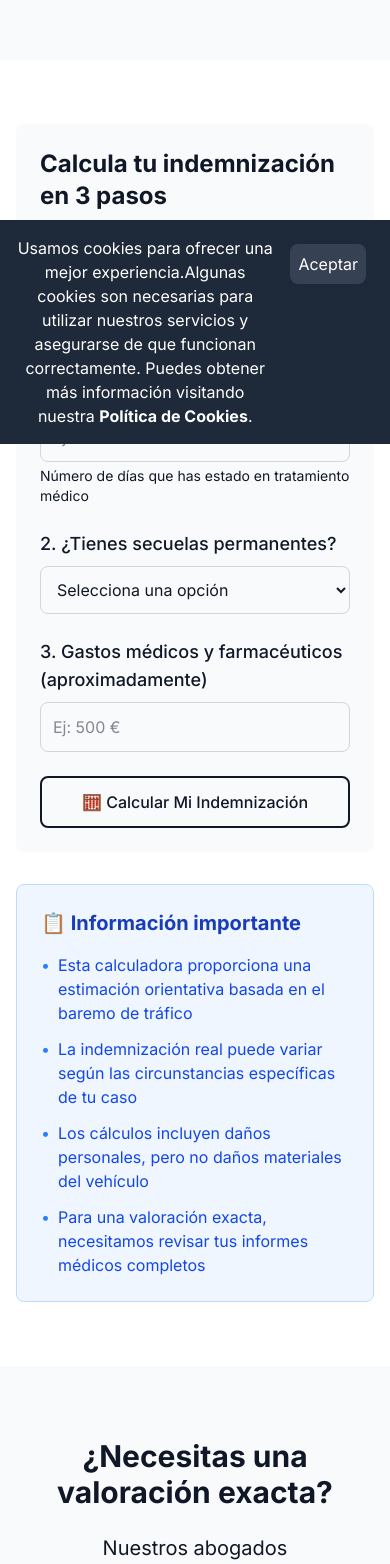
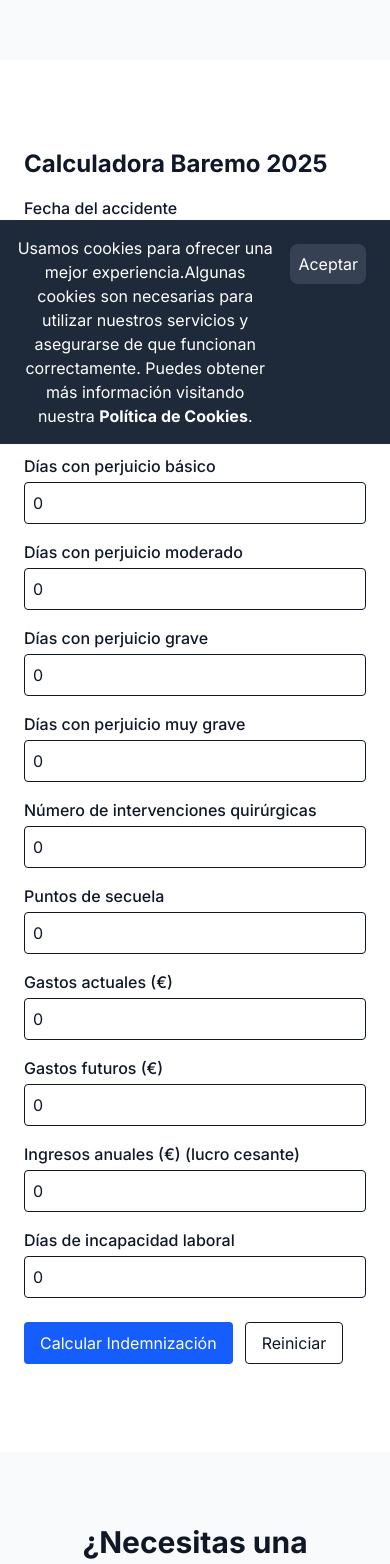
Before and after one commit to Jorgesdr/abesat.com, a Next.js app: page /calculadora-indemnizacion in a window 390 px wide. Shown: the part 400-1964 px from the top of the page. Built offline with nearby package versions, Linux system fonts and the light colour scheme.

Commit message:
Refactor indemnization calculator and update metadata for improved functionality and user experience

```diff
--- a/app/calculadora-indemnizacion/page.tsx
+++ b/app/calculadora-indemnizacion/page.tsx
@@ -128,3 +128,9 @@ export default function CalculadoraIndemnizacionPage() {
     </>
   )
 }
+
+/*
+https://www.amazon.es/HP-15-fd0188ns-Ordenador-port%C3%A1til-Operativo/dp/B0DK5W6TNY?th=1&linkCode=ll1&tag=app0fb0-21&linkId=fd6caff25425d497b740eccdccebaf57&language=es_ES&ref_=as_li_ss_tl
+https://www.amazon.es/HP-15-fd0188ns-Ordenador-port%C3%A1til-Operativo/dp/B0DK5W6TNY?th=1&ref_=nav_signin
+https://www.amazon.es/Libin-Pantalones-senderismo-pantalones-entrenamiento/dp/B08RYPNLG9?crid=H3L28ULBFFMP&dib=eyJ2IjoiMSJ9.0-W0AAKG4ZAi6IW1Br6XGDFPsqXJXGlhqySOmQnaT5E7TD0pggiTsdwOiD4erKqnvKKgbCySS5Geo3ONZmzePK5GEE7lqHP1dtov1kgJgA-7ecFoAALLDo9b6ktxN_1SYpLUdbSZ8rYiNPsrd6FT2cnQ-I7X0u-liYlK3PPawjlnqHuZz3IcYR6aiwYKKqskulDyCONxsQgaLE2ifZSebo96isXgPE0wrWlaVCbVv-yLyYnrLreuSBH3SauW7pSqS2KdUeifjg_NBIlVV_0eiLHOXpMqMdQF79YAyqQYQnM.em6k6_N9fV1jiSC8GmACkrKV_eHduK7V8iYgWnS7FV8&dib_tag=se&keywords=pantalon%2Bmonta%C3%B1a%2Bmujer&qid=1758210647&s=sports&sprefix=pantao%2Csporting%2C71&sr=1-5&th=1&psc=1&linkCode=ll1&tag=app0fb0-21&linkId=83f9105f3db9713f3f175c08223bc6db&language=es_ES&ref_=as_li_ss_tl
+https://www.amazon.es/Libin-Pantalones-senderismo-pantalones-entrenamiento/dp/B08RYPNLG9/ref=sr_1_5?crid=H3L28ULBFFMP&dib=eyJ2IjoiMSJ9.0-W0AAKG4ZAi6IW1Br6XGDFPsqXJXGlhqySOmQnaT5E7TD0pggiTsdwOiD4erKqnvKKgbCySS5Geo3ONZmzePK5GEE7lqHP1dtov1kgJgA-7ecFoAALLDo9b6ktxN_1SYpLUdbSZ8rYiNPsrd6FT2cnQ-I7X0u-liYlK3PPawjlnqHuZz3IcYR6aiwYKKqskulDyCONxsQgaLE2ifZSebo96isXgPE0wrWlaVCbVv-yLyYnrLreuSBH3SauW7pSqS2KdUeifjg_NBIlVV_0eiLHOXpMqMdQF79YAyqQYQnM.em6k6_N9fV1jiSC8GmACkrKV_eHduK7V8iYgWnS7FV8&dib_tag=se&keywords=pantalon%2Bmonta%C3%B1a%2Bmujer&qid=1758210647&s=sports&sprefix=pantao%2Csporting%2C71&sr=1-5&th=1&psc=1 */
--- a/app/components/Calculator.tsx
+++ b/app/components/Calculator.tsx
@@ -1,240 +1,366 @@
 "use client"
-import Link from "next/link"
 import { useState } from "react"
+import baremo from "../../data/baremo2025.json" // JSON con tabla completa
+
+type ResultadoDesglose = {
+  temporales: number
+  intervenciones: number
+  secuelas: number
+  gastoEmergente: number
+  lucroCesante: number
+  complementos: number
+  subtotal: number
+  factorActualizacion: number
+  total: number
+}
 
 export default function Calculator() {
-  const [diasCuracion, setDiasCuracion] = useState("")
-  const [tipoSecuela, setTipoSecuela] = useState("")
-  const [gastosMedicos, setGastosMedicos] = useState("")
-  const [resultado, setResultado] = useState<number | null>(null)
+  const [edad, setEdad] = useState<number>(35)
+  const [diasBasico, setDiasBasico] = useState<number>(0)
+  const [diasModerado, setDiasModerado] = useState<number>(0)
+  const [diasGrave, setDiasGrave] = useState<number>(0)
+  const [diasMuyGrave, setDiasMuyGrave] = useState<number>(0)
+  const [intervenciones, setIntervenciones] = useState<number>(0)
+  const [puntosSecuela, setPuntosSecuela] = useState<number>(0)
+  const [gastosActuales, setGastosActuales] = useState<number>(0)
+  const [gastosFuturos, setGastosFuturos] = useState<number>(0)
+  const [ingresosAnuales, setIngresosAnuales] = useState<number>(0)
+  const [diasIncapacidad, setDiasIncapacidad] = useState<number>(0)
+  const [fechaAccidente, setFechaAccidente] = useState<string>(
+    new Date().toISOString().slice(0, 10)
+  )
+  const [fechaDeterminacion, setFechaDeterminacion] = useState<string>(
+    new Date().toISOString().slice(0, 10)
+  )
+  const [resultado, setResultado] = useState<ResultadoDesglose | null>(null)
+
+  // Función para buscar valor de puntos según edad en el JSON de baremo
+  function buscarValorPuntosEdad(edad: number, puntos: number) {
+    const edades: number[] = (baremo as any).tabla_puntos_por_edad.edades
+    const puntosCols: number[] = (baremo as any).tabla_puntos_por_edad.puntos
+    const matriz: number[][] = (baremo as any).tabla_puntos_por_edad.matriz
+
+    // Buscar fila más próxima según edad
+    let filaIndex = 0
+    for (let i = 0; i < edades.length; i++) {
+      if (edad <= edades[i]) {
+        filaIndex = i
+        break
+      }
+      filaIndex = Math.min(i, matriz.length - 1)
+    }
+
+    // Buscar columna exacta o aproximar
+    const maxPuntosCol = puntosCols[puntosCols.length - 1]
+    if (puntos <= maxPuntosCol) {
+      const colIndex = puntosCols.indexOf(puntos)
+      if (colIndex >= 0 && matriz[filaIndex] && matriz[filaIndex][colIndex]) {
+        return matriz[filaIndex][colIndex]
+      }
+    }
+
+    // Aproximación proporcional
+    const ultimaCol = matriz[filaIndex][matriz[filaIndex].length - 1]
+    const factor = puntos / matriz[filaIndex].length
+    return Math.round(ultimaCol * factor)
+  }
 
   const calcularIndemnizacion = () => {
-    // Validar datos
-    if (!diasCuracion || !tipoSecuela) {
-      alert(
-        "Por favor, complete los campos obligatorios (días de curación y tipo de secuela)"
-      )
-      return
+    // 1. Lesiones temporales
+    const tarifa = (baremo as any).dias
+    const temporales =
+      diasBasico * tarifa.basico +
+      diasModerado * tarifa.moderado +
+      diasGrave * tarifa.grave +
+      diasMuyGrave * tarifa.muy_grave
+
+    // 2. Intervenciones
+    const intMin = (baremo as any).intervenciones.min
+    const intMax = (baremo as any).intervenciones.max
+    const intervencionesTotal = intervenciones * ((intMin + intMax) / 2)
+
+    // 3. Secuelas
+    const valorSecuelas = buscarValorPuntosEdad(edad, puntosSecuela)
+
+    // 4. Daño emergente
+    const gastoEmergente = gastosActuales + gastosFuturos
+
+    // 5. Lucro cesante
+    const lucroPorDias = (ingresosAnuales / 365) * diasIncapacidad
+
+    // 6. Complementos
+    let complementos = 0
+    const umbrales = (baremo as any).umbrales
+    if (puntosSecuela >= umbrales.puntaje_estetico) {
+      complementos += 12192.76
+    }
+    if (puntosSecuela >= umbrales.puntaje_psicofisico_indicador) {
+      complementos += 24385.53
     }
 
-    const dias = parseInt(diasCuracion)
-    const gastos = gastosMedicos ? parseInt(gastosMedicos) : 0
+    const subtotal =
+      temporales +
+      intervencionesTotal +
+      valorSecuelas +
+      gastoEmergente +
+      lucroPorDias +
+      complementos
 
-    // Cálculo según baremo aproximado (valores orientativos)
-    let indemnizacion = 0
+    // 7. Factor de actualización (Art. 40)
+    const fa = (baremo as any).actualizacion["2025"] || 1
+    const yearDet = new Date(fechaDeterminacion).getFullYear()
+    const yearAcc = new Date(fechaAccidente).getFullYear()
+    let factor = yearDet >= 2025 && yearAcc <= 2025 ? fa : 1
 
-    // Base por días de curación (aproximadamente 30€/día para los primeros 30 días)
-    indemnizacion += Math.min(dias, 30) * 30
+    const total = Math.round(subtotal * factor)
 
-    // Días restantes a menor tasa
-    if (dias > 30) {
-      indemnizacion += (dias - 30) * 20
+    setResultado({
+      temporales: Math.round(temporales),
+      intervenciones: Math.round(intervencionesTotal),
+      secuelas: Math.round(valorSecuelas),
+      gastoEmergente: Math.round(gastoEmergente),
+      lucroCesante: Math.round(lucroPorDias),
+      complementos: Math.round(complementos),
+      subtotal: Math.round(subtotal),
+      factorActualizacion: factor,
+      total,
+    })
   }
 
-    // Añadir por secuelas
-    switch (tipoSecuela) {
-      case "leve":
-        indemnizacion += 1000 // Secuelas leves
-        break
-      case "moderada":
-        indemnizacion += 5000 // Secuelas moderadas
-        break
-      case "grave":
-        indemnizacion += 15000 // Secuelas graves
-        break
-      default:
-        // No añadir nada para "no secuelas"
-        break
-    }
-
-    // Añadir gastos médicos
-    indemnizacion += gastos
-
-    setResultado(indemnizacion)
-  }
-
-  const resetearCalculadora = () => {
-    setDiasCuracion("")
-    setTipoSecuela("")
-    setGastosMedicos("")
+  const reset = () => {
+    setEdad(35)
+    setDiasBasico(0)
+    setDiasModerado(0)
+    setDiasGrave(0)
+    setDiasMuyGrave(0)
+    setIntervenciones(0)
+    setPuntosSecuela(0)
+    setGastosActuales(0)
+    setGastosFuturos(0)
+    setIngresosAnuales(0)
+    setDiasIncapacidad(0)
     setResultado(null)
   }
 
   return (
-    <div className="container mx-auto px-4">
-      <div className="max-w-4xl mx-auto">
-        <div className="bg-gray-50 dark:bg-gray-700 p-6 rounded-lg  mb-8">
-          <h2 className="text-2xl font-bold mb-4">
-            Calcula tu indemnización en 3 pasos
-          </h2>
-          <p className=" mb-6">
-            Completa los siguientes datos para obtener una estimación de tu
-            indemnización según el baremo legal vigente.
-          </p>
+    <div className="max-w-4xl mx-auto p-6">
+      <h1 className="text-2xl font-bold mb-4">Calculadora Baremo 2025</h1>
 
-          {/* Formulario de Calculadora */}
-          <form className="space-y-6">
-            {/* Días de curación */}
+      <div className="grid grid-cols-1 md:grid-cols-2 gap-4">
         <div>
-              <label className="block text-lg font-medium mb-2">
-                1. Días de curación (tiempo de recuperación)
+          <label htmlFor="fechaAccidente" className="block font-medium mb-1">
+            Fecha del accidente
+          </label>
+          <input
+            type="date"
+            value={fechaAccidente}
+            onChange={(e) => setFechaAccidente(e.target.value)}
+            className="w-full p-2 border rounded"
+          />
+        </div>
+        <div>
+          <label
+            htmlFor="fechaDeterminacion"
+            className="block font-medium mb-1"
+          >
+            Fecha de determinación
+          </label>
+          <input
+            type="date"
+            value={fechaDeterminacion}
+            onChange={(e) => setFechaDeterminacion(e.target.value)}
+            className="w-full p-2 border rounded"
+          />
+        </div>
+        <div>
+          <label htmlFor="edad" className="block font-medium mb-1">
+            Edad
           </label>
           <input
             type="number"
-                min="1"
-                max="365"
-                value={diasCuracion}
-                onChange={(e) => setDiasCuracion(e.target.value)}
-                placeholder="Ej: 30 días"
-                className="dark:bg-gray-800 w-full p-3 border border-gray-300 rounded-lg focus:ring-2 focus:ring-primary-500 focus:border-transparent"
+            value={edad}
+            onChange={(e) => setEdad(parseInt(e.target.value || "0"))}
+            placeholder="Edad"
+            className="w-full p-2 border rounded"
           />
-              <p className="text-sm  mt-1">
-                Número de días que has estado en tratamiento médico
-              </p>
         </div>
-
-            {/* Secuelas */}
         <div>
-              <label className="block text-lg font-medium mb-2">
-                2. ¿Tienes secuelas permanentes?
-              </label>
-              <select
-                value={tipoSecuela}
-                onChange={(e) => setTipoSecuela(e.target.value)}
-                className="w-full p-3 border border-gray-300 rounded-lg dark:bg-gray-800 focus:ring-2 focus:ring-primary-500 focus:border-transparent"
-              >
-                <option value="">Selecciona una opción</option>
-                <option value="no">No tengo secuelas</option>
-                <option value="leve">Secuelas leves (hasta 5%)</option>
-                <option value="moderada">Secuelas moderadas (5-15%)</option>
-                <option value="grave">Secuelas graves (más de 15%)</option>
-              </select>
-            </div>
-
-            {/* Gastos médicos */}
-            <div>
-              <label className="block text-lg font-medium mb-2">
-                3. Gastos médicos y farmacéuticos (aproximadamente)
+          <label htmlFor="diasBasico" className="block font-medium mb-1">
+            Días con perjuicio básico
           </label>
           <input
-                value={gastosMedicos}
-                onChange={(e) => setGastosMedicos(e.target.value)}
             type="number"
-                min="0"
-                placeholder="Ej: 500 €"
-                className="dark:bg-gray-800 w-full p-3 border border-gray-300 rounded-lg focus:ring-2 focus:ring-primary-500 focus:border-transparent"
+            value={diasBasico}
+            onChange={(e) => setDiasBasico(parseInt(e.target.value || "0"))}
+            placeholder="Días perjuicio básico"
+            className="w-full p-2 border rounded"
+          />
+        </div>
+        <div>
+          <label htmlFor="diasModerado" className="block font-medium mb-1">
+            Días con perjuicio moderado
+          </label>
+          <input
+            type="number"
+            value={diasModerado}
+            onChange={(e) => setDiasModerado(parseInt(e.target.value || "0"))}
+            placeholder="Días perjuicio moderado"
+            className="w-full p-2 border rounded"
+          />
+        </div>
+        <div>
+          <label htmlFor="diasGrave" className="block font-medium mb-1">
+            Días con perjuicio grave
+          </label>
+          <input
+            type="number"
+            value={diasGrave}
+            onChange={(e) => setDiasGrave(parseInt(e.target.value || "0"))}
+            placeholder="Días perjuicio grave"
+            className="w-full p-2 border rounded"
+          />
+        </div>
+        <div>
+          <label htmlFor="diasMuyGrave" className="block font-medium mb-1">
+            Días con perjuicio muy grave
+          </label>
+          <input
+            type="number"
+            value={diasMuyGrave}
+            onChange={(e) => setDiasMuyGrave(parseInt(e.target.value || "0"))}
+            placeholder="Días perjuicio muy grave"
+            className="w-full p-2 border rounded"
+          />
+        </div>
+        <div>
+          <label htmlFor="intervenciones" className="block font-medium mb-1">
+            Número de intervenciones quirúrgicas
+          </label>
+          <input
+            type="number"
+            value={intervenciones}
+            onChange={(e) => setIntervenciones(parseInt(e.target.value || "0"))}
+            placeholder="Intervenciones"
+            className="w-full p-2 border rounded"
+          />
+        </div>
+        <div>
+          <label htmlFor="puntosSecuela" className="block font-medium mb-1">
+            Puntos de secuela
+          </label>
+          <input
+            type="number"
+            value={puntosSecuela}
+            onChange={(e) => setPuntosSecuela(parseInt(e.target.value || "0"))}
+            placeholder="Puntos de secuela"
+            className="w-full p-2 border rounded"
+          />
+        </div>
+        <div>
+          <label htmlFor="gastosActuales" className="block font-medium mb-1">
+            Gastos actuales (€)
+          </label>
+          <input
+            type="number"
+            value={gastosActuales}
+            onChange={(e) =>
+              setGastosActuales(parseFloat(e.target.value || "0"))
+            }
+            placeholder="Gastos actuales (€)"
+            className="w-full p-2 border rounded"
+          />
+        </div>
+        <div>
+          <label htmlFor="gastosFuturos" className="block font-medium mb-1">
+            Gastos futuros (€)
+          </label>
+          <input
+            type="number"
+            value={gastosFuturos}
+            onChange={(e) =>
+              setGastosFuturos(parseFloat(e.target.value || "0"))
+            }
+            placeholder="Gastos futuros (€)"
+            className="w-full p-2 border rounded"
+          />
+        </div>
+        <div>
+          <label htmlFor="ingresosAnuales" className="block font-medium mb-1">
+            Ingresos anuales (€) (lucro cesante)
+          </label>
+          <input
+            type="number"
+            value={ingresosAnuales}
+            onChange={(e) =>
+              setIngresosAnuales(parseFloat(e.target.value || "0"))
+            }
+            placeholder="Ingresos anuales (€)"
+            className="w-full p-2 border rounded"
           />
         </div>
 
-            {/* Botón de calcular */}
+        <div>
+          <label htmlFor="diasIncapacidad" className="block font-medium mb-1">
+            Días de incapacidad laboral
+          </label>
+          <input
+            type="number"
+            value={diasIncapacidad}
+            onChange={(e) =>
+              setDiasIncapacidad(parseInt(e.target.value || "0"))
+            }
+            placeholder="Días de incapacidad"
+            className="w-full p-2 border rounded"
+          />
+        </div>
+      </div>
+
+      <div className="mt-6 flex gap-3">
         <button
           onClick={calcularIndemnizacion}
-              type="button"
-              className="bg-transparent border-2 border-primary-600 text-primary-600 px-4 py-3 rounded-lg font-medium inline-block w-full text-center hover:bg-primary-50 cursor-pointer"
+          className="px-4 py-2 bg-blue-600 text-white rounded"
         >
-              🧮 Calcular Mi Indemnización
+          Calcular Indemnización
         </button>
-          </form>
+        <button onClick={reset} className="px-4 py-2 border rounded">
+          Reiniciar
+        </button>
       </div>
 
-        {/* Resultado (inicialmente oculto) */}
-        {resultado !== null && (
-          <div className=" py-16 bg-white dark:bg-gray-800 border border-green-200 rounded-lg p-6 mb-8">
-            <h3 className="text-2xl font-bold text-green-800 mb-4">
-              Resultado estimado
-            </h3>
-            <div className="text-center">
-              <div className="text-4xl font-bold text-green-700 mb-2">
-                {resultado.toLocaleString("es-ES")} €
-              </div>
-              <p className="text-green-600 mb-4">
-                Estimación basada en el baremo legal vigente
-              </p>
-
-              <div className=" p-4 rounded-lg mt-4 text-left">
-                <h4 className="font-semibold mb-2">Desglose aproximado:</h4>
-                <ul className="text-sm space-y-1">
-                  <li>• Días de curación: {diasCuracion} días</li>
+      {resultado && (
+        <div className="mt-6 p-4  border rounded">
+          <h2 className="text-xl font-semibold mb-3">Resultado estimado</h2>
+          <ul className="space-y-2">
             <li>
-                    • Secuelas:{" "}
-                    {tipoSecuela === "no"
-                      ? "No"
-                      : tipoSecuela === "leve"
-                      ? "Leves"
-                      : tipoSecuela === "moderada"
-                      ? "Moderadas"
-                      : "Graves"}
+              • Lesiones temporales:{" "}
+              {resultado.temporales.toLocaleString("es-ES")} €
             </li>
-                  {gastosMedicos && (
             <li>
-                      • Gastos médicos:{" "}
-                      {parseInt(gastosMedicos).toLocaleString("es-ES")} €
+              • Intervenciones quirúrgicas:{" "}
+              {resultado.intervenciones.toLocaleString("es-ES")} €
             </li>
-                  )}
-                </ul>
-              </div>
-
-              <p className="text-sm text-green-700 mt-4">
-                Esta es una estimación orientativa. Para un cálculo exacto,
-                contacta con nuestros abogados especialistas.
-              </p>
-
-              <button
-                onClick={resetearCalculadora}
-                className="mt-4 text-primary-600 hover:text-primary-800 font-medium"
-              >
-                ↺ Realizar otro cálculo
-              </button>
-            </div>
-            <div className="mt-8 container mx-auto px-4 text-center">
-              <h2 className="text-3xl font-bold mb-6">
-                ¿Necesitas una valoración exacta?
-              </h2>
-              <p className="text-xl mb-8 max-w-2xl mx-auto">
-                Nuestros abogados especialistas en indemnizaciones analizarán tu
-                caso gratuitamente
-              </p>
-              <div className="flex flex-col sm:flex-row gap-4 justify-center">
-                <Link
-                  href="/contacto"
-                  className="bg-transparent border-2 border-primary-600 text-primary-600 px-4 py-3 rounded-lg font-medium inline-block w-full text-center hover:bg-primary-50"
-                >
-                  📞 Consulta Gratuita
-                </Link>
-              </div>
-            </div>
-          </div>
-        )}
-
-        {/* Información importante */}
-        <div className="bg-blue-50 border border-blue-200 rounded-lg p-6">
-          <h3 className="text-xl font-bold text-blue-800 mb-4">
-            📋 Información importante
-          </h3>
-          <ul className="space-y-3 text-blue-700">
-            <li className="flex items-start">
-              <span className="text-blue-500 mr-2">•</span>
-              Esta calculadora proporciona una estimación orientativa basada en
-              el baremo de tráfico
+            <li>• Secuelas: {resultado.secuelas.toLocaleString("es-ES")} €</li>
+            <li>
+              • Daño emergente (gastos):{" "}
+              {resultado.gastoEmergente.toLocaleString("es-ES")} €
             </li>
-            <li className="flex items-start">
-              <span className="text-blue-500 mr-2">•</span>
-              La indemnización real puede variar según las circunstancias
-              específicas de tu caso
+            <li>
+              • Lucro cesante: {resultado.lucroCesante.toLocaleString("es-ES")}{" "}
+              €
             </li>
-            <li className="flex items-start">
-              <span className="text-blue-500 mr-2">•</span>
-              Los cálculos incluyen daños personales, pero no daños materiales
-              del vehículo
+            <li>
+              • Complementos: {resultado.complementos.toLocaleString("es-ES")} €
             </li>
-            <li className="flex items-start">
-              <span className="text-blue-500 mr-2">•</span>
-              Para una valoración exacta, necesitamos revisar tus informes
-              médicos completos
+            <li className="font-bold">
+              Subtotal: {resultado.subtotal.toLocaleString("es-ES")} €
+            </li>
+            <li>• Factor de actualización: {resultado.factorActualizacion}</li>
+            <li className="text-2xl font-bold text-green-700">
+              Total estimado: {resultado.total.toLocaleString("es-ES")} €
             </li>
           </ul>
         </div>
-      </div>
+      )}
     </div>
   )
 }
--- /dev/null
+++ b/data/baremo2025.json
@@ -0,0 +1,72 @@
+{
+  "version": "2025",
+  "actualizacion": {
+    "2025": 1.028
+  },
+  "dias": {
+    "basico": 38.1,
+    "moderado": 66.04,
+    "grave": 95.26,
+    "muy_grave": 127.01
+  },
+  "intervenciones": {
+    "min": 508.03,
+    "max": 2032.12
+  },
+  "tabla_puntos_por_edad": {
+    "edades": [
+      1, 2, 3, 4, 5, 6, 7, 8, 9, 10, 11, 12, 13, 14, 15, 16, 17, 18, 19, 20
+    ],
+    "puntos": [
+      1, 2, 3, 4, 5, 6, 7, 8, 9, 10, 11, 12, 13, 14, 15, 16, 17, 18, 19, 20
+    ],
+    "matriz": [
+      [
+        1143.07, 1139.54, 1136.02, 1132.49, 1128.96, 1125.43, 1121.9, 1118.38,
+        1114.85, 1111.32, 1108.13, 1104.6, 1101.08, 1097.55, 1094.03, 1090.5,
+        1086.98, 1083.45, 1079.93, 1076.4
+      ],
+      [
+        2356.68, 2349.4, 2342.13, 2334.86, 2327.58, 2320.31, 2313.03, 2305.76,
+        2298.49, 2291.21, 2284.63, 2277.36, 2270.08, 2262.81, 2255.54, 2248.26,
+        2240.99, 2233.72, 2226.44, 2219.17
+      ],
+      [
+        3630.0, 3618.8, 3607.59, 3596.39, 3585.19, 3573.98, 3562.78, 3551.57,
+        3540.37, 3529.17, 3519.02, 3507.82, 3496.61, 3485.41, 3474.2, 3462.99,
+        3451.79, 3440.58, 3429.38, 3418.17
+      ],
+      [
+        4952.28, 4937.0, 4921.71, 4906.43, 4891.14, 4875.86, 4860.57, 4845.29,
+        4830.0, 4814.72, 4800.88, 4785.6, 4770.31, 4755.03, 4739.74, 4724.46,
+        4709.17, 4693.89, 4678.6, 4663.32
+      ],
+      [
+        6312.62, 6293.13, 6273.65, 6254.17, 6234.68, 6215.2, 6195.72, 6176.23,
+        6156.75, 6137.27, 6119.63, 6100.15, 6080.66, 6061.18, 6041.7, 6022.21,
+        6002.73, 5983.25, 5963.77, 5944.29
+      ],
+      [
+        7700.39, 7676.62, 7652.86, 7629.09, 7605.32, 7581.56, 7557.79, 7534.02,
+        7510.26, 7486.49, 7464.97, 7440.21, 7416.44, 7392.68, 7368.91, 7345.14,
+        7321.38, 7297.61, 7273.85
+      ],
+      [
+        9176.89, 9148.57, 9120.25, 9091.92, 9063.6, 9035.27, 9006.95, 8978.63,
+        8950.3, 8921.98, 8896.34, 8866.02, 8835.69, 8805.37, 8775.04, 8744.72,
+        8714.39, 8684.07, 8653.74, 8623.42
+      ],
+      [
+        10686.62, 10653.64, 10620.65, 10587.67, 10554.69, 10521.7, 10488.72,
+        10455.74, 10422.75, 10389.77, 10359.91, 10326.93, 10293.95, 10260.97,
+        10228.0, 10195.02, 10162.04, 10129.07, 10096.09, 10063.11
+      ]
+    ]
+  },
+  "umbrales": {
+    "puntaje_estetico": 36,
+    "puntaje_psicofisico_indicador": 60,
+    "puntaje_concurrente_indicador": 80
+  },
+  "comentarios": "La matriz anterior es un bloque representativo extraído del PDF oficial UNESPA 2025. Si deseas la matriz completa (todas las edades y todos los puntos) puedo añadirla: es un JSON muy grande pero totalmente reproducible desde el PDF."
+}
```
Also changed, not shown: app/components/Footer.tsx (+7 -5 lines). Lines whose indentation alone changed are shown as unchanged.
